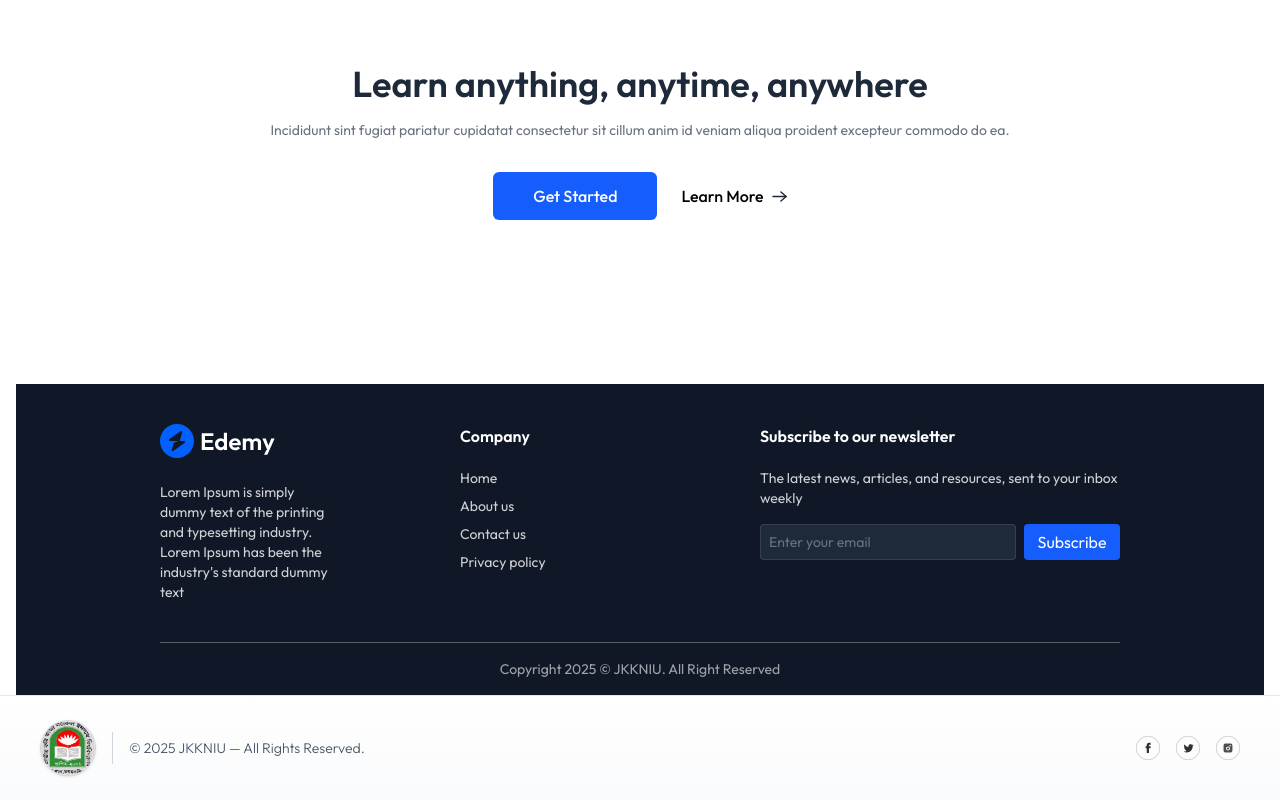
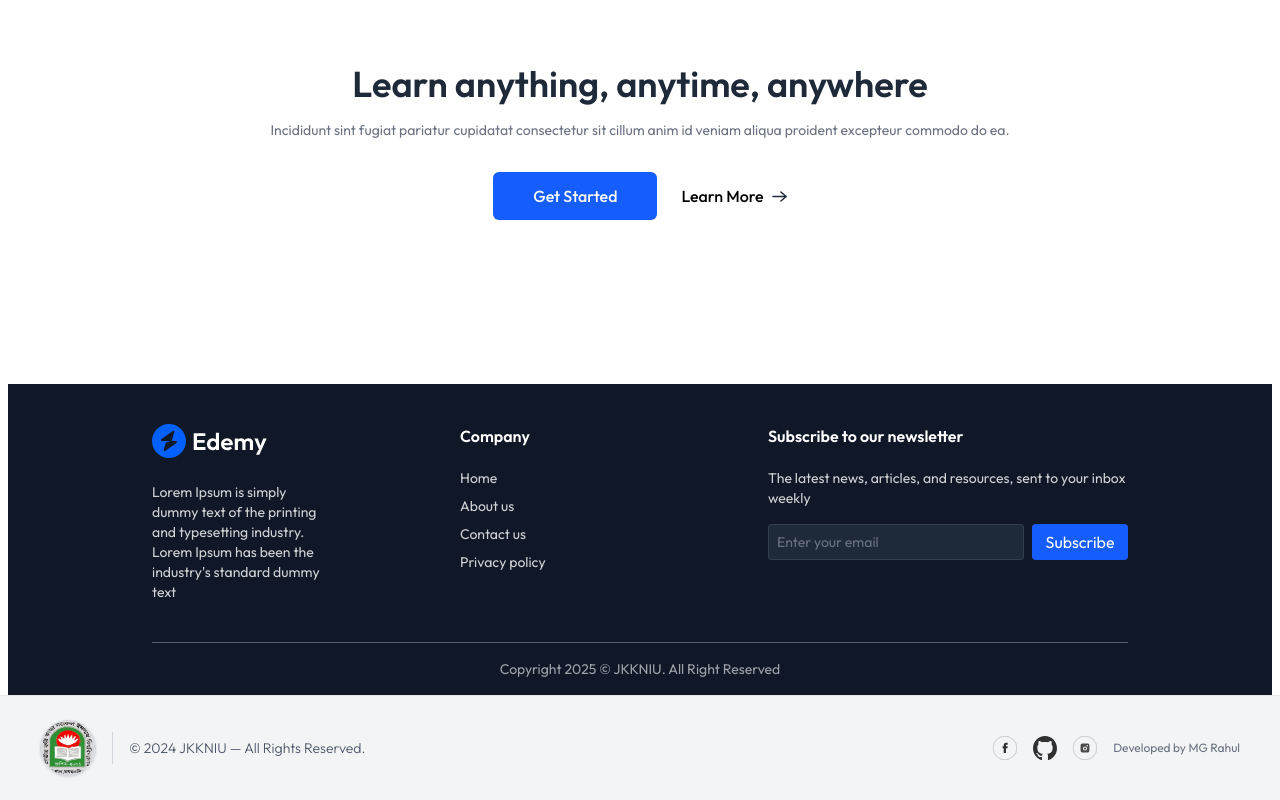
Before and after one commit to mgrahul63/edulearnhub-frontend, a React (Vite) app: page / in a window 1280 px wide. Shown: the part 1757-2557 px from the top of the page. Built offline with nearby package versions, Linux system fonts and the light colour scheme; no server answers.

Commit message:
fix the responsive design

```diff
--- a/src/App.jsx
+++ b/src/App.jsx
@@ -1,5 +1,3 @@
-import axios from "axios";
-import { useState } from "react";
 import { Route, Routes } from "react-router-dom";
 import AppLayout from "./components/AppLayout";
 import CourseDocs from "./pages/CourseDocs";
--- a/src/assets/assets.js
+++ b/src/assets/assets.js
@@ -18,6 +18,7 @@ import dropdown_icon from "./dropdown_icon.svg";
 import earning_icon from "./earning_icon.svg";
 import facebook_icon from "./facebook_icon.svg";
 import file_upload_icon from "./file_upload_icon.svg";
+import github_icon from "./github.svg";
 import home_icon from "./home_icon.svg";
 import instagram_icon from "./instagram_icon.svg";
 import lesson_icon from "./lesson_icon.svg";
@@ -45,8 +46,8 @@ import twitter_icon from "./twitter_icon.svg";
 import upload_area from "./upload_area.svg";
 import user_icon from "./user_icon.svg";
 import walmart_logo from "./walmart_logo.svg";
-
 export const assets = {
+  github_icon,
   category_icon,
   logo,
   search_icon,
--- a/src/components/AppLayout.jsx
+++ b/src/components/AppLayout.jsx
@@ -7,7 +7,7 @@ const AppLayout = () => {
     <div className="min-h-screen flex flex-col w-full">
       <Navbar />
 
-      <main className="flex-1 w-full px-2 sm:px-2 lg:px-4">
+      <main className="flex-1 w-full px-2 sm:px-2 lg:px-2">
         <div className="mx-auto">
           <Outlet />
         </div>
--- a/src/layouts/Footer.jsx
+++ b/src/layouts/Footer.jsx
@@ -1,52 +1,8 @@
-// import React from 'react'
-// import { assets } from '../../assets/assets'
-
-// const Footer = () => {
-//   return (
-//     <footer className='flex flex-col md:flex-row items-center justify-between w-full px-4 md:px-8 py-4 border-t border-gray-200 bg-white'>
-//       {/* Left section - Logo and Copyright */}
-//       <div className='flex items-center gap-4 mb-4 md:mb-0'>
-//         <img src={assets.logo} alt="logo" className='w-16 md:w-20' />
-//         <div className='hidden md:block h-6 w-px bg-gray-300'></div>
-//         <p className='text-xs md:text-sm text-gray-500 text-center md:text-left'>
-//           Copyright 2025 JKKNIU. All Rights Reserved.
-//         </p>
-//       </div>
-
-//       {/* Right section - Social Media Icons */}
-//       <div className='flex items-center gap-3'>
-//         <a
-//           href="#"
-//           className='hover:opacity-70 transition-opacity duration-200'
-//           aria-label="Facebook"
-//         >
-//           <img src={assets.facebook_icon} alt="facebook-icon" className='w-6 h-6' />
-//         </a>
-//         <a
-//           href="#"
-//           className='hover:opacity-70 transition-opacity duration-200'
-//           aria-label="Twitter"
-//         >
-//           <img src={assets.twitter_icon} alt="twitter_icon" className='w-6 h-6' />
-//         </a>
-//         <a
-//           href="#"
-//           className='hover:opacity-70 transition-opacity duration-200'
-//           aria-label="Instagram"
-//         >
-//           <img src={assets.instagram_icon} alt="instagram_icon" className='w-6 h-6' />
-//         </a>
-//       </div>
-//     </footer>
-//   )
-// }
-
-// export default Footer
 import { assets } from "../assets/assets";
 
 const Footer = () => {
   return (
-    <footer className="w-full bg-gradient-to-b from-white to-gray-50 border-t border-gray-200 py-6 px-4 md:px-10">
+    <footer className="w-full bg-gray-100 border-t border-gray-200 py-6 px-4 md:px-10">
       <div className="max-w-7xl mx-auto flex flex-col md:flex-row items-center justify-between gap-4">
         {/* Left Side */}
         <div className="flex items-center gap-4">
@@ -59,14 +15,18 @@ const Footer = () => {
           <div className="hidden md:block h-8 w-px bg-gray-300"></div>
 
           <p className="text-sm text-gray-600 font-light text-center md:text-left">
-            © 2025 JKKNIU — All Rights Reserved.
+            © 2024 JKKNIU — All Rights Reserved.
           </p>
         </div>
 
+        {/* Right Side */}
+        <div className="flex flex-col md:flex-row items-center gap-4">
           {/* Social Icons */}
           <div className="flex items-center gap-4">
             <a
-            href="#"
+              href="https://web.facebook.com/mgrahul639/"
+              target="_blank"
+              rel="noopener noreferrer"
               aria-label="Facebook"
               className="hover:scale-110 transition-transform"
             >
@@ -77,18 +37,22 @@ const Footer = () => {
               />
             </a>
             <a
-            href="#"
-            aria-label="Twitter"
+              href="https://github.com/mgrahul63/"
+              target="_blank"
+              rel="noopener noreferrer"
+              aria-label="GitHub"
               className="hover:scale-110 transition-transform"
             >
               <img
-              src={assets.twitter_icon}
-              alt="twitter-icon"
+                src={assets.github_icon}
+                alt="github-icon"
                 className="w-6 h-6 opacity-80 hover:opacity-100"
               />
             </a>
             <a
-            href="#"
+              href="https://www.instagram.com/mgraful639/"
+              target="_blank"
+              rel="noopener noreferrer"
               aria-label="Instagram"
               className="hover:scale-110 transition-transform"
             >
@@ -99,6 +63,12 @@ const Footer = () => {
               />
             </a>
           </div>
+
+          {/* Developed by text */}
+          <p className="text-xs text-gray-500 mt-2 md:mt-0 text-center md:text-right">
+            Developed by MG Rahul
+          </p>
+        </div>
       </div>
     </footer>
   );
--- a/src/pages/educator/Educator.jsx
+++ b/src/pages/educator/Educator.jsx
@@ -10,7 +10,7 @@ const Educator = () => {
       </div>
 
       {/* Main content */}
-      <div className="w-full flex-1 px-1 md:px-6">
+      <div className="w-full px-1 md:px-2">
         <Outlet />
       </div>
     </div>
--- a/src/pages/login/Login.jsx
+++ b/src/pages/login/Login.jsx
@@ -48,7 +48,7 @@ const Login = () => {
   };
 
   return (
-    <div className="min-h-screen flex items-center justify-center bg-gray-50 py-12 px-4 sm:px-6 lg:px-8">
+    <div className="flex items-center justify-center bg-gray-50 mt-15 px-4 sm:px-6 lg:px-8">
       <div className="max-w-md w-full space-y-8">
         <div>
           <h2 className="mt-6 text-center text-3xl font-extrabold text-gray-900">
@@ -63,7 +63,7 @@ const Login = () => {
             </div>
           )}
 
-          <div className="rounded-md shadow-sm space-y-4">
+          <div className="rounded-md space-y-4">
             <div>
               <label
                 htmlFor="email"
@@ -119,7 +119,7 @@ const Login = () => {
                 to="/signup"
                 className="text-blue-600 hover:text-blue-500 font-medium"
               >
-                Create new Account
+                Create new account
               </Link>
             </p>
           </div>
--- a/src/pages/register/Signup.jsx
+++ b/src/pages/register/Signup.jsx
@@ -34,7 +34,8 @@ const Signup = () => {
       }
     } catch (err) {
       setError(
-        err.response?.data?.message || "Something went wrong. Please try again."
+        err.response?.data?.message ||
+          "Something went wrong. Please try again.",
       );
     } finally {
       setLoading(false);
@@ -45,9 +46,9 @@ const Signup = () => {
     "w-full px-4 py-2 rounded-xl outline-none bg-white/80 text-gray-800 placeholder-gray-600 focus:ring-2";
 
   return (
-    <div className="flex items-center justify-center min-h-screen bg-gradient-to-br from-purple-500 via-pink-500 to-blue-500 p-4">
-      <div className="bg-white/20 backdrop-blur-lg rounded-2xl shadow-xl w-full max-w-sm p-6 border border-white/30">
-        <h2 className="text-2xl font-bold text-center text-white mb-5">
+    <div className="flex items-center justify-center bg-blue-300  pb-55 px-4 sm:px-6 lg:px-8">
+      <div className="max-w-md w-full space-y-8 mt-15">
+        <h2 className="text-2xl font-bold text-center text-white mb-6">
           Create Your Account
         </h2>
 
@@ -57,7 +58,7 @@ const Signup = () => {
             value={formData.name}
             onChange={handleChange}
             placeholder="Your Name"
-            className={`${inputClass} focus:ring-purple-400`}
+            className={`${inputClass} focus:ring-purple-400 outline-none`}
             required
           />
 
@@ -67,7 +68,7 @@ const Signup = () => {
             value={formData.email}
             onChange={handleChange}
             placeholder="Your Email"
-            className={`${inputClass} focus:ring-pink-400`}
+            className={`${inputClass} focus:ring-pink-400 outline-none`}
             required
           />
 
@@ -77,7 +78,7 @@ const Signup = () => {
             value={formData.password}
             onChange={handleChange}
             placeholder="Create Password"
-            className={`${inputClass} focus:ring-blue-400`}
+            className={`${inputClass} focus:ring-blue-400 outline-none`}
             required
           />
 
@@ -89,7 +90,7 @@ const Signup = () => {
 
           <button
             disabled={loading}
-            className={`w-full py-2 rounded-xl font-semibold text-white transition-all ${
+            className={`w-full py-3 rounded-xl font-semibold text-white transition-all ${
               loading
                 ? "bg-gray-400 cursor-not-allowed"
                 : "bg-black hover:scale-[1.03] hover:bg-gray-900"
@@ -99,7 +100,7 @@ const Signup = () => {
           </button>
         </form>
 
-        <p className="text-center text-white text-sm mt-4">
+        <p className="text-center text-white text-sm mt-5">
           Already have an account?{" "}
           <span
             onClick={() => navigate("/login")}
```
Also changed, not shown: src/assets/github.svg (added). Lines whose indentation alone changed are shown as unchanged.
